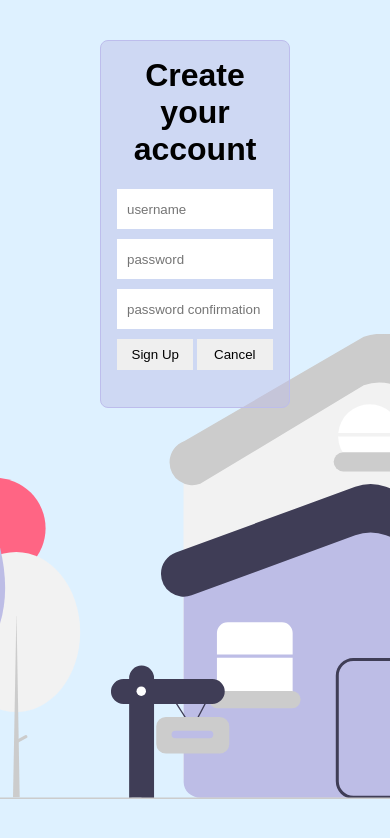
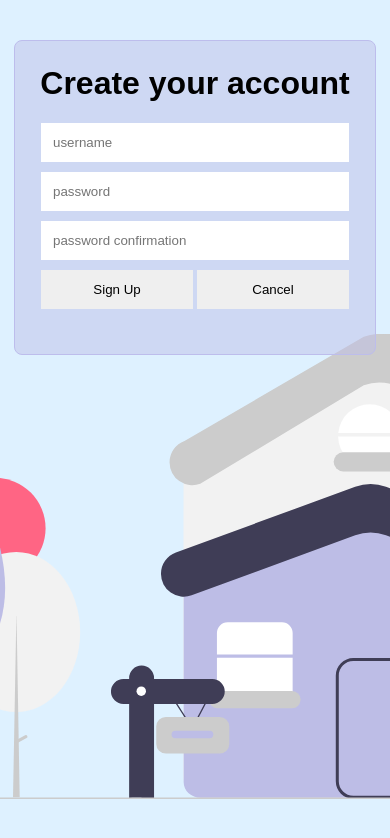
Before and after one commit to praz99/react_homes-frontend, a React (Create React App) app: page /signup in a window 390 px wide. Shown: the top 838 px of the page. Built offline with nearby package versions, Linux system fonts and the light colour scheme; a web font is replaced by a local one.

Commit message:
change style to signup page increase size of the input fields and buttons add media queries for better responsiveness

```diff
--- a/src/styles/Landing.css
+++ b/src/styles/Landing.css
@@ -32,9 +32,8 @@
   border-radius: 8px;
   height: 100%;
   background: #bdbde67a;
-  padding: 1em;
+  padding: 2em 1em 0 1em;
   border: 1px solid #bdbdec;
-  padding-top: 2em;
 }
 
 .landing-signup-info a {
--- a/src/styles/Login.css
+++ b/src/styles/Login.css
@@ -6,8 +6,8 @@
 
 input,
 button {
-  padding: 10px;
-  margin: 4px 2px;
+  padding: 12px;
+  margin: 5px 2px;
 }
 
 input:focus-within,
--- a/src/styles/Signup.css
+++ b/src/styles/Signup.css
@@ -12,7 +12,7 @@
   margin: 2.5em auto;
   background: #bdbde67a;
   border-radius: 8px;
-  padding: 1em;
+  padding: 2em;
   border: 1px solid #bdbdec;
 }
 
@@ -20,16 +20,6 @@
   margin: 1em 0;
   display: flex;
   flex-direction: column;
-}
-
-.signup-form input {
-  height: 20px;
-  margin: 5px 0;
-}
-
-.signup-form button {
-  margin: 5px 0;
-  padding: 8px;
 }
 
 .signup-buttons {
@@ -41,3 +31,16 @@
 .signup-cancel-button {
   width: 49%;
 }
+
+@media only screen and (max-width: 768px) {
+  .signup-form-container {
+    width: 60%;
+  }
+}
+
+@media only screen and (max-width: 440px) {
+  .signup-form-container {
+    width: 80%;
+    padding: 1.5em;
+  }
+}
```
